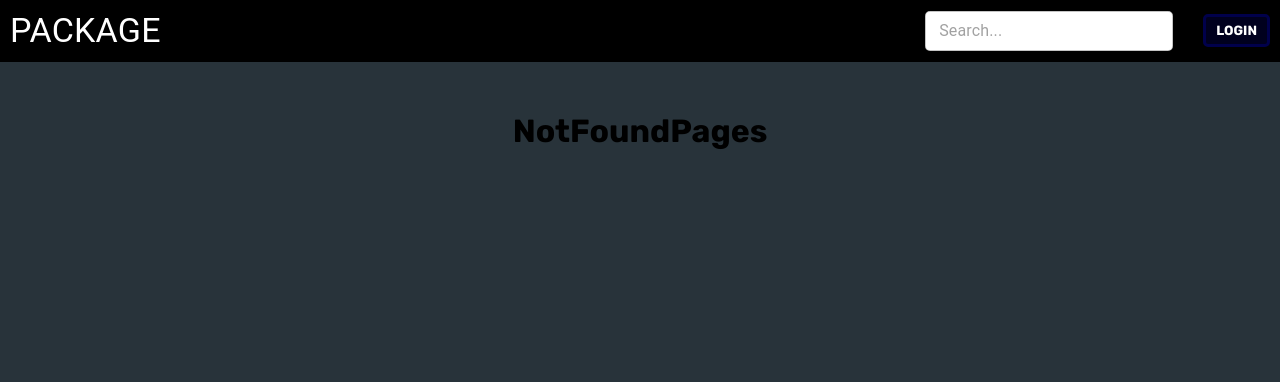
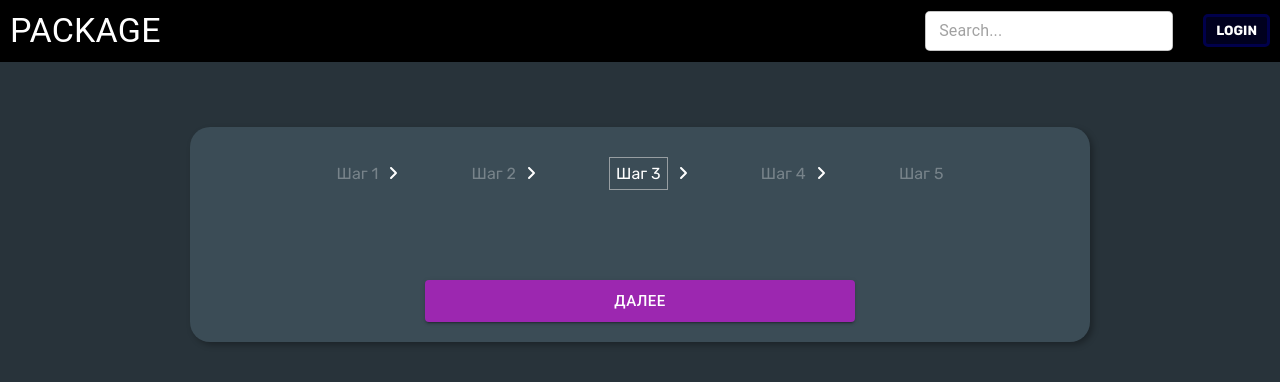
Before and after one commit to alex1-w/reactPost, a React (Create React App) app: page /step-three in a window 1280 px wide. Shown: the top 382 px of the page. Built offline with nearby package versions, Linux system fonts and the light colour scheme.

Commit message:
update step-two

```diff
--- a/src/App.tsx
+++ b/src/App.tsx
@@ -1,21 +1,20 @@
 import { Header } from "./components/Header/Header";
-import { BrowserRouter, Route, Routes } from 'react-router-dom';
+import { BrowserRouter, Route, Routes } from "react-router-dom";
 import { StepTwo } from "./pages/StepTwo/StepTwo";
 import { StepOne } from "./pages/StepOne/StepOne";
 import { Layout } from "./pages/Layout/Layout";
 import { NotFoundPages } from "./pages/NotFoundPages/NotFoundPages";
+import { StepThree } from "./pages/StepThree/StepThree";
 
 function App() {
   return (
     <>
       <Routes>
-
         <Route path="/" element={<Layout />}>
-
           <Route index element={<StepOne />} />
           <Route path="step-two" element={<StepTwo />} />
+          <Route path="step-three" element={<StepThree />} />
           <Route path="*" element={<NotFoundPages />} />
-
         </Route>
       </Routes>
     </>
--- a/src/components/UI/InputBlock/InputBlock.tsx
+++ b/src/components/UI/InputBlock/InputBlock.tsx
@@ -5,7 +5,6 @@ import { RegisterOptions, UseFormRegister } from "react-hook-form";
 import { AnimatePresence, motion } from "framer-motion";
 
 interface IInputBlock {
-  placeholder?: string;
   name: string;
   label?: string;
   size: "small" | "medium";
@@ -18,7 +17,6 @@ interface IInputBlock {
 export const InputBlock: FC<IInputBlock> = ({
   errors,
   name,
-  placeholder,
   register,
   rules,
   size,
--- a/src/components/UI/RadioBlock/RadioBlock.tsx
+++ b/src/components/UI/RadioBlock/RadioBlock.tsx
@@ -23,7 +23,6 @@ export const RadioBlock: FC<IRadioBlockProps> = ({
 }) => {
   return (
     <>
-    <p>fffggf</p>
       <FormControl>
         <FormLabel>{label}</FormLabel>
 
--- a/src/pages/StepThree/StepThree.tsx
+++ b/src/pages/StepThree/StepThree.tsx
@@ -1,14 +1,46 @@
+import { Button } from "@mui/material";
 import { Container } from "../../components/Container/Container";
 import { Navigation } from "../../components/Navigation/Navigation";
 import styles from "./StepThree.module.scss";
+import { SubmitErrorHandler, SubmitHandler, useForm } from "react-hook-form";
+import { IStepThree } from "../../types/StepsInterfaces";
 
 export const StepThree = () => {
+  const {
+    handleSubmit,
+    register,
+    formState: { isValid, submitCount },
+  } = useForm<IStepThree>();
+
+  const error: SubmitErrorHandler<IStepThree> = (data) => {
+    console.log("error", data);
+  };
+
+  const submit: SubmitHandler<IStepThree> = (data) => {
+    console.log("error", data);
+  };
+
   return (
     <Container>
-      <form className={styles.formBlock}>
+      <form className={styles.formBlock} onSubmit={handleSubmit(submit, error)}>
         <Navigation />
 
-        <div className=""></div>
+        <div className="">
+
+
+
+
+        </div>
+
+        <Button
+          type="submit"
+          variant="contained"
+          color="secondary"
+          size="large"
+          disabled={submitCount !== 0 && !isValid}
+        >
+          Далее
+        </Button>
       </form>
     </Container>
   );
--- a/src/pages/StepTwo/StepTwo.tsx
+++ b/src/pages/StepTwo/StepTwo.tsx
@@ -7,13 +7,8 @@ import { SelectItem } from "../../components/UI/SelectItem/SelectItem";
 import { RadioBlock } from "../../components/UI/RadioBlock/RadioBlock";
 import { insuranceTypes, options } from "../../data/data";
 import { AnimatePresence, motion } from "framer-motion";
+import { IStepTwo } from "../../types/StepsInterfaces";
 
-interface IStepTwo {
-  sendersCountry: string;
-  receiverCountry: string;
-  insurance: boolean;
-  insuranceType?: "simple" | "standart" | "pro" | "";
-}
 const getValue = (value: string) =>
   value ? options.find((option) => option.value === value) : "";
 
--- /dev/null
+++ b/src/types/StepsInterfaces.ts
@@ -0,0 +1,23 @@
+export interface IStepOne {
+  firstNameSenders: string;
+  lastNameSenders: string;
+  phoneNumberSenders: string;
+  phoneNumberReceiver: string;
+  firstNameReceiver: string;
+  lastNameReceiver: string;
+}
+
+export interface IStepTwo {
+  sendersCountry: string;
+  receiverCountry: string;
+  insurance: boolean;
+  insuranceType?: "simple" | "standart" | "pro" | "";
+}
+
+export interface IStepThree {
+  weight: number;
+  width: number;
+  height: number;
+  length: number;
+  packageType: "paperboard" | "plastic";
+}
```
Also changed, not shown: src/pages/StepOne/StepOne.tsx (+1 -9 lines).
